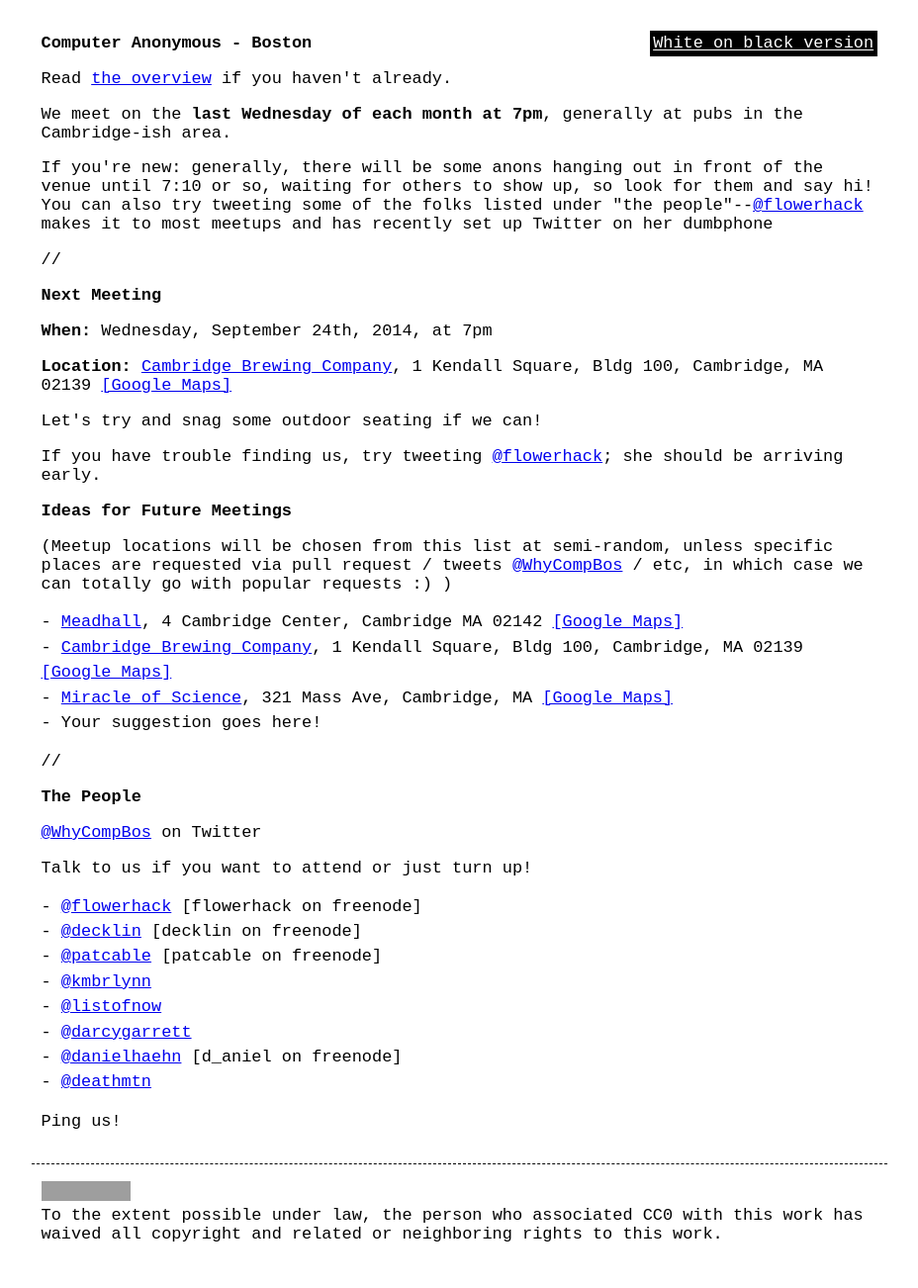
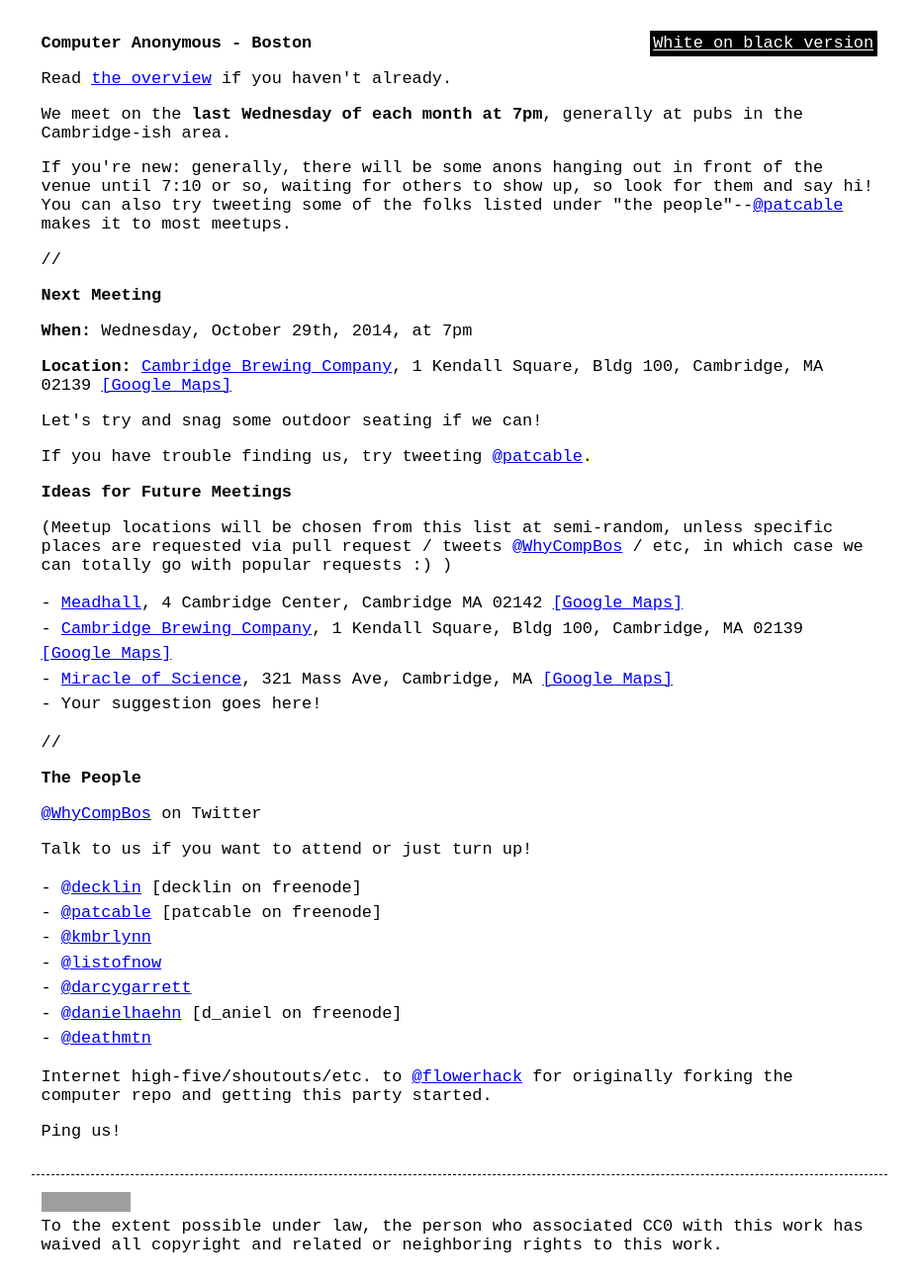
Before and after one commit to computeranonymous/computer, a Jekyll site: the page built from us_boston.html, in a window 1280 px wide. Shown: the whole page at 99% size, without its empty margins (176-1104 px from the left). Built offline with Jekyll 4.4.1, drawn with Linux system fonts in a browser that asks for light colours; grey boxes are pictures that could not be loaded.

Commit message:
October Meeting

```diff
--- a/us_boston.html
+++ b/us_boston.html
@@ -5,14 +5,14 @@
     <h1>Computer Anonymous - Boston</h1>
     <p>Read <a href="index.html">the overview</a> if you haven't already.</p>
     <p>We meet on the <b>last Wednesday of each month at 7pm</b>, generally at pubs in the Cambridge-ish area.</p>
-    <p>If you're new: generally, there will be some anons hanging out in front of the venue until 7:10 or so, waiting for others to show up, so look for them and say hi!  You can also try tweeting some of the folks listed under "the people"--<a href="https://twitter.com/flowerhack">@flowerhack</a> makes it to most meetups and has recently set up Twitter on her dumbphone</p>
+    <p>If you're new: generally, there will be some anons hanging out in front of the venue until 7:10 or so, waiting for others to show up, so look for them and say hi!  You can also try tweeting some of the folks listed under "the people"--<a href="https://twitter.com/patcable">@patcable</a> makes it to most meetups.</p>
     <p>//</p>
 
     <h2>Next Meeting</h2>
-    <p><b>When:</b> Wednesday, September 24th, 2014, at 7pm</p>
+    <p><b>When:</b> Wednesday, October 29th, 2014, at 7pm</p>
     <p><b>Location:</b> <a href="http://www.cambrew.com/">Cambridge Brewing Company</a>, 1 Kendall Square, Bldg 100, Cambridge, MA 02139 <a href="https://www.google.com/maps/place/1+Kendall+Square/@42.3677909,-71.0897233,17z/data=!3m1!4b1!4m2!3m1!1s0x89e370b1e645350f:0x9eb057fb6acd729d">[Google Maps]</a></p>
     <p>Let's try and snag some outdoor seating if we can!</p>
-    <p>If you have trouble finding us, try tweeting <a href="https://twitter.com/flowerhack">@flowerhack</a>; she should be arriving early.</p>
+    <p>If you have trouble finding us, try tweeting <a href="https://twitter.com/patcable">@patcable</a>.</p>
 
     <h3>Ideas for Future Meetings</h3>
     <p>(Meetup locations will be chosen from this list at semi-random, unless specific places are requested via pull request / tweets <a href="https://twitter.com/WhyCompBos">@WhyCompBos</a> / etc, in which case we can totally go with popular requests :) )</p>
@@ -29,13 +29,15 @@
     <p><a href="https://twitter.com/WhyCompBos">@WhyCompBos</a> on Twitter</p>
     <p>Talk to us if you want to attend or just turn up!</p>
     <ul>
-      <li><a href="https://twitter.com/flowerhack">@flowerhack</a> [flowerhack on freenode]</li>
       <li><a href="https://twitter.com/decklin">@decklin</a> [decklin on freenode]</li>
       <li><a href="https://twitter.com/patcable">@patcable</a> [patcable on freenode]</li>
       <li><a href="https://twitter.com/kmbrlynn">@kmbrlynn</a></li>
       <li><a href="https://twitter.com/listofnow">@listofnow</a></li>
       <li><a href="https://twitter.com/darcygarrett">@darcygarrett</a></li>
       <li><a href="https://twitter.com/danielhaehn">@danielhaehn</a> [d_aniel on freenode]</li>
-      <li><a href="https://twitter.com/darcygarrett">@deathmtn</a></li>
+      <li><a href="https://twitter.com/deathmtn">@deathmtn</a></li>
     </ul>
+    <p>Internet high-five/shoutouts/etc. to <a href="https://twitter.com/flowerhack">@flowerhack</a>
+    for originally forking the computer repo and getting this party
+    started.</p>
     <p>Ping us!</p>
```
